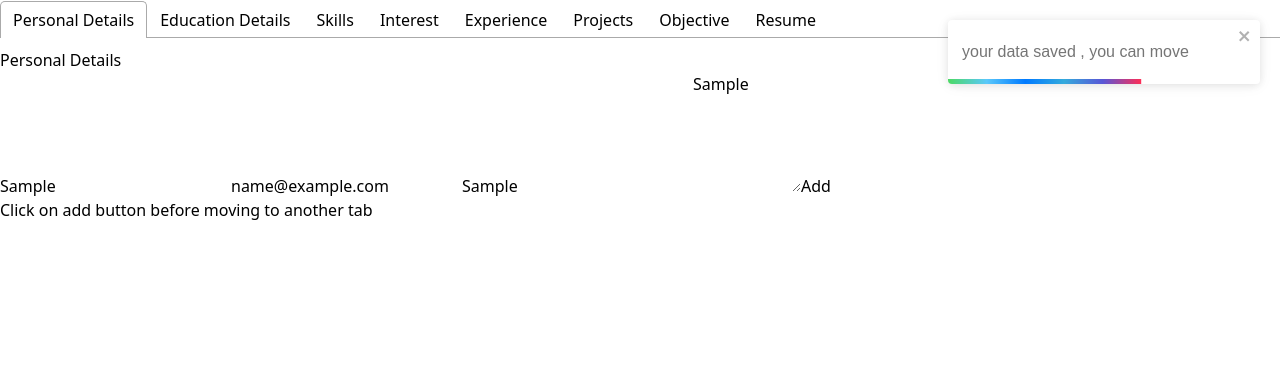
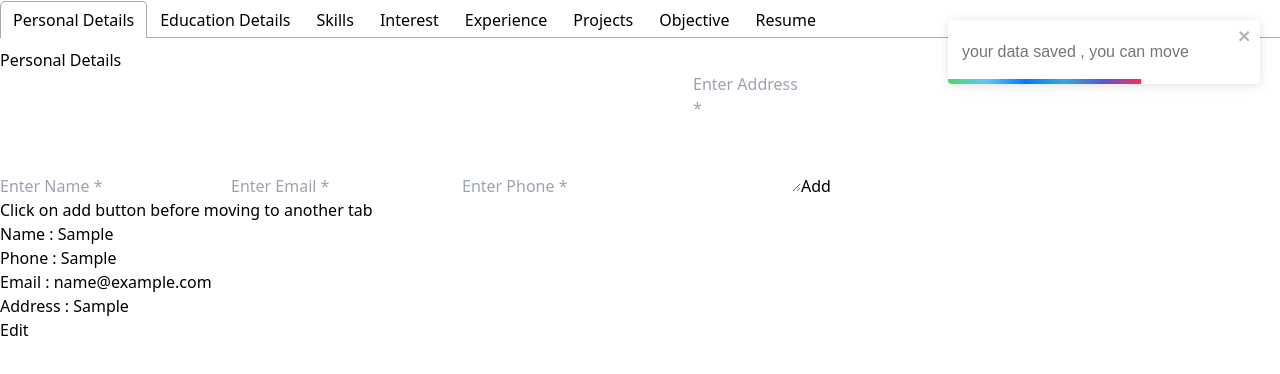
Before and after one commit to Jatin-Panesiya/resumeBuilder-, a React (Vite) app: page / in a window 1280 px wide. Both pictures are taken after typing "Sample", "name@example.com", "Sample", "Sample" into the empty fields and a click on the button "Add". Shown: the top 374 px of the page. Built offline with nearby package versions, Linux system fonts and the light colour scheme.

Commit message:
2 tab work done

```diff
--- a/src/components/EducationData.jsx
+++ b/src/components/EducationData.jsx
@@ -1,6 +1,6 @@
 import { useState } from "react"
 import { educationDataRemove, educationDataStore } from "../store/educationSlice";
-import { useDispatch,useSelector } from "react-redux";
+import { useDispatch, useSelector } from "react-redux";
 import { ToastContainer, toast } from 'react-toastify';
 import 'react-toastify/dist/ReactToastify.css';
 import { nanoid } from "@reduxjs/toolkit";
@@ -9,7 +9,7 @@ import { nanoid } from "@reduxjs/toolkit";
 const EducationData = () => {
     const dispatch = useDispatch();
 
-    const storeEducationData  = useSelector((state)=>state.education)
+    const storeEducationData = useSelector((state) => state.education)
 
     const notify = () => toast("your data saved , you can move");
 
@@ -35,11 +35,11 @@ const EducationData = () => {
 
     }
     return (
-        <div>
-            <div className="w-96 m-auto grid gap-3">
+        <div className="grid md:justify-around m-5 md:flex items-center justify-center">
+            <div className="w-96 m-auto m-5 grid gap-3">
                 <h1 className="font-bold text-center text-xl py-5">Education Details</h1>
                 <input
-                    className="border border-black px-5 rounded py-1 w-full"
+                    className="border border-black rounded ps-5 py-1"
                     type="text"
                     placeholder="University"
                     onChange={handleInput}
@@ -47,7 +47,7 @@ const EducationData = () => {
                     value={educationData.university}
                 />
                 <input
-                    className="border border-black px-5 rounded py-1 w-full"
+                    className="border border-black rounded ps-5 py-1"
                     type="text"
                     placeholder="Enter Degree"
                     onChange={handleInput}
@@ -56,7 +56,7 @@ const EducationData = () => {
 
                 />
                 <input
-                    className="border border-black px-5 rounded py-1 w-full"
+                    className="border border-black rounded ps-5 py-1"
                     type="number"
                     placeholder="Passing Year"
                     onChange={handleInput}
@@ -65,7 +65,7 @@ const EducationData = () => {
 
                 />
                 <input
-                    className="border border-black px-5 rounded py-1 w-full"
+                    className="border border-black rounded ps-5 py-1"
                     type="number"
                     placeholder="Percentage"
                     onChange={handleInput}
@@ -81,8 +81,10 @@ const EducationData = () => {
                 <p className="uppercase text-[13px] text-center text-red-500 font-bold ">Click on add button before moving to another tab</p>
 
             </div>
+            {
+                storeEducationData.length >0 ?
 
-            <div className="flex gap-5 flex-wrap">
+                <div className="flex gap-5 justify-center md:w-[52rem]">
                     {
                         storeEducationData.map((e, i) => {
                             return (
@@ -97,6 +99,8 @@ const EducationData = () => {
                         })
                     }
                 </div>
+                : null
+            }
         </div>
     )
 }
--- a/src/components/PersonalData.jsx
+++ b/src/components/PersonalData.jsx
@@ -6,7 +6,7 @@ import 'react-toastify/dist/ReactToastify.css';
 
 const PersonalData = () => {
 
-    const [data, setData] = useState({ username: '', phone: '', email: '', address: '' });
+    const [data, setData] = useState({ username: '', phone: '', email: '', address: '', key: false });
     const notify = () => toast("your data saved , you can move");
 
     const dispatch = useDispatch();
@@ -20,15 +20,18 @@ const PersonalData = () => {
     const handleSubmit = () => {
         dispatch(personalData(data));
         notify();
-
+        setData({ username: '', phone: '', email: '', address: '', key: false })
     };
 
-
+    const handleEdit = () => {
+        const [data] = userData;
+        setData({ username: data.name, phone: data.phone, email: data.email, address: data.address, key: true })
+    }
 
     return (
         <div>
-            <div className=" m-5">
-                <div className="grid gap-2 w-96 m-auto">
+            <div className=" m-5 flex items-center justify-around">
+                <div className="grid gap-2 w-96 ">
                     <h1 className="font-bold text-center text-xl py-5">Personal Details</h1>
 
                     <input className="border border-black rounded ps-5 py-1"
@@ -37,6 +40,7 @@ const PersonalData = () => {
                         name="username"
                         onChange={handleInput}
                         placeholder="Enter Name *"
+                        value={data.username}
                         required="" />
 
                     <input className="border border-black rounded ps-5 py-1"
@@ -45,6 +49,7 @@ const PersonalData = () => {
                         name="email"
                         onChange={handleInput}
                         placeholder="Enter Email *"
+                        value={data.email}
                         required />
 
                     <input className="border border-black rounded ps-5 py-1"
@@ -53,6 +58,7 @@ const PersonalData = () => {
                         name="phone"
                         onChange={handleInput}
                         placeholder="Enter Phone *"
+                        value={data.phone}
                         required />
 
                     <textarea
@@ -60,16 +66,39 @@ const PersonalData = () => {
                         cols="10"
                         rows="5" className="border border-black rounded ps-5 py-1"
                         placeholder="Enter Address *"
+                        value={data.address}
                         onChange={handleInput} />
 
                     <button
                         onClick={handleSubmit} className="bg-sky-400 py-1 text-lg rounded font-bold font-mono">
-                        Add
+                        {data.key ? 'Update' : 'Add'}
                     </button>
                     <ToastContainer />
                     <p className="uppercase text-[13px] text-center text-red-500 font-bold ">Click on add button before moving to another tab</p>
                 </div>
+
+
+                {
+                    userData.length > 0 ?
+                        userData.map(({ name, phone, email, address }, i) => {
+                            return (
+                                <div key={i} className="w-96 rounded-xl p-3 bg-sky-200" >
+                                    <p>Name : {name}</p>
+                                    <p>Phone : {phone}</p>
+                                    <p>Email : {email}</p>
+                                    <p>Address : {address}</p>
+                                    <button onClick={handleEdit} className="bg-green-500 px-5 py-1 text-white rounded w-full my-2">Edit</button>
+                                </div>
+                            )
+                        })
+                        : null
+                }
+
             </div>
+
+
+
+
         </div>
     )
 }
```
Lines whose indentation alone changed are shown as unchanged.
